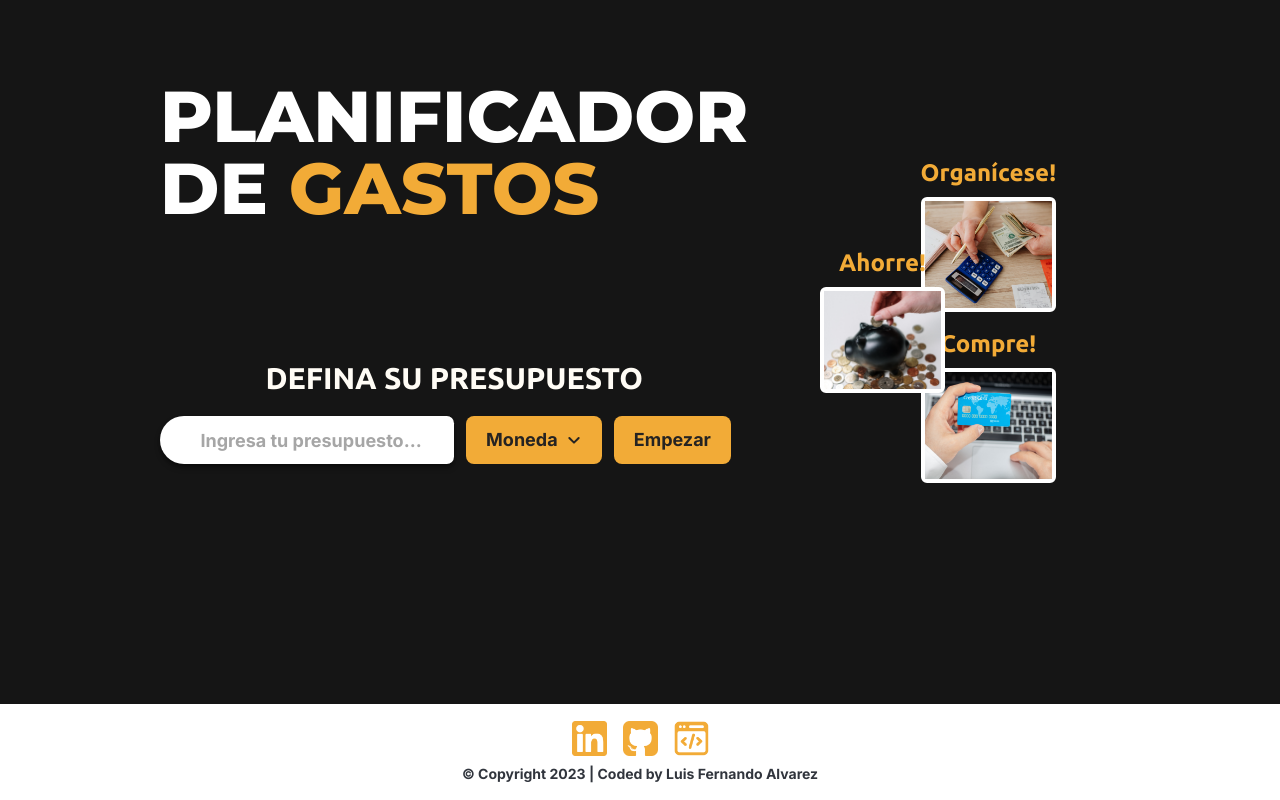
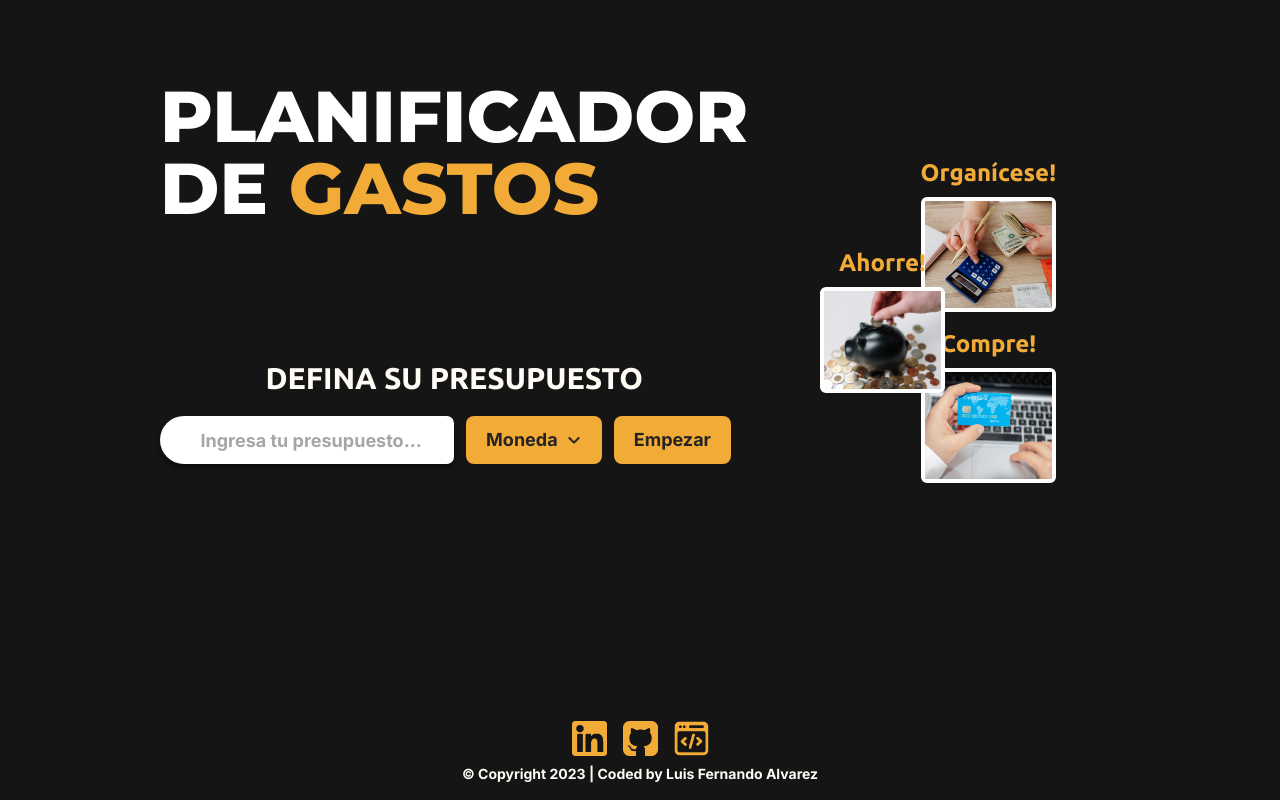
Before and after one commit to fernando8alvarez/Control-Gastos, a React (Vite) app: page / in a window 1280 px wide. Built offline with nearby package versions, Linux system fonts and the light colour scheme.

Commit message:
arreglo footer

```diff
--- a/src/App.jsx
+++ b/src/App.jsx
@@ -202,7 +202,7 @@ export default function App() {
         )}
       </div>
       {/*FOOTTER*/}
-      <div className="h-[12%] py-4 flex items-center justify-center">
+      <div className="h-[12%] bg-[#151515] py-4 flex items-center justify-center">
         <Footer />
       </div>
     </div>
--- a/src/components/Footer.jsx
+++ b/src/components/Footer.jsx
@@ -20,7 +20,7 @@ export default function () {
                         <img src={codigo} alt="Img not found" className="cursor-pointer w-[30px] sm:w-[35px]" />
                     </a>
                 </div>
-                <div className="w-full text-center text-[#31353D] text-[10px] sm:text-sm">© Copyright {año} | Coded by Luis Fernando Alvarez</div>
+                <div className="w-full text-center text-[#FFFCF5] text-[10px] sm:text-sm">© Copyright {año} | Coded by Luis Fernando Alvarez</div>
             </div>
         </>
     )
```
